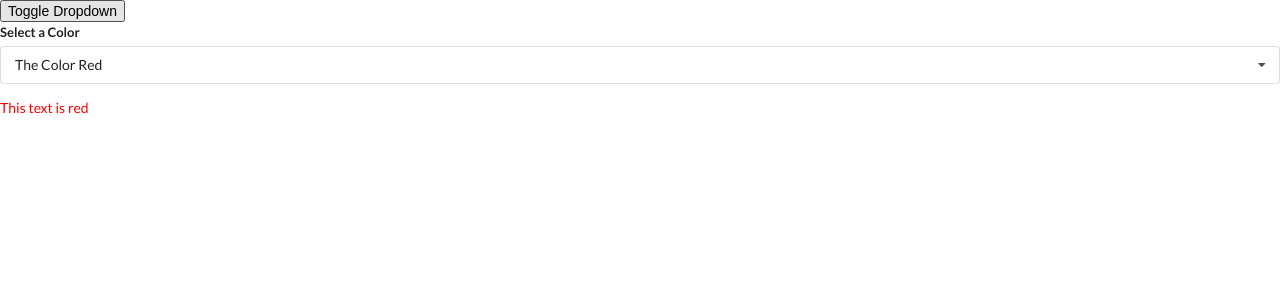
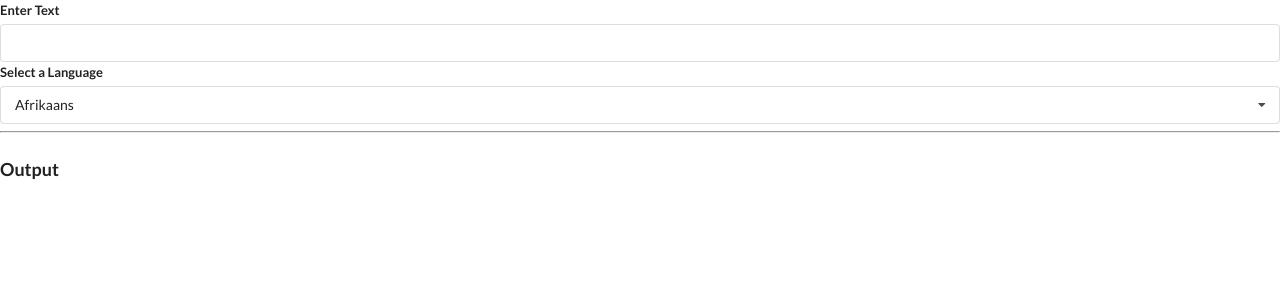
Before and after one commit to nevsky118/Modern-React-with-Redux-Course, a React (Create React App) app in the folder widgets/: page / in a window 1280 px wide. Shown: the top 300 px of the page. Built offline with nearby package versions, Linux system fonts and the light colour scheme.

Commit message:
192 Building the Convert Component

```diff
--- a/widgets/src/App.js
+++ b/widgets/src/App.js
@@ -2,6 +2,7 @@
 import Accordion from './components/Accordion';
 import Dropdown from './components/Dropdown';
 import Search from './components/Search';
+import Translate from './components/Translate';
 
 const items = [
 	{
@@ -34,22 +35,9 @@
 ];
 
 export default () => {
-	const [selected, setSelected] = useState(options[0]);
-	const [showDropdown, setShowDropdown] = useState(true);
-
 	return (
 		<div>
-			<button onClick={() => setShowDropdown(!showDropdown)}>
-				Toggle Dropdown
-			</button>
-
-			{showDropdown ? (
-				<Dropdown
-					onSelectedChange={setSelected}
-					selected={selected}
-					options={options}
-				/>
-			) : null}
+			<Translate />
 		</div>
 	);
 };
--- /dev/null
+++ b/widgets/src/components/Convert.js
@@ -0,0 +1,11 @@
+import React, { useState, useEffect } from 'react';
+
+const Convert = ({ language, text }) => {
+	useEffect(() => {
+		console.log('new language or text');
+	}, [language, text]);
+
+	return <div />;
+};
+
+export default Convert;
--- a/widgets/src/components/Dropdown.js
+++ b/widgets/src/components/Dropdown.js
@@ -1,6 +1,6 @@
 import React, { useState, useEffect, useRef } from 'react';
 
-const Dropdown = ({ options, selected, onSelectedChange }) => {
+const Dropdown = ({ options, selected, onSelectedChange, label }) => {
 	const [open, setOpen] = useState(false);
 	const ref = useRef();
 
@@ -41,7 +41,7 @@
 	return (
 		<div ref={ref} className="ui form">
 			<div className="field">
-				<label className="label">Select a Color</label>
+				<label className="label">{label}</label>
 				<div
 					onClick={() => setOpen(!open)}
 					className={`ui selection dropdown ${open ? 'visible active' : ''}`}
@@ -53,7 +53,7 @@
 					</div>
 				</div>
 			</div>
-			<p style={{ color: selected.value }}>This text is {selected.value}</p>
+			{/* <p style={{ color: selected.value }}>This text is {selected.value}</p> */}
 		</div>
 	);
 };
--- /dev/null
+++ b/widgets/src/components/Translate.js
@@ -0,0 +1,46 @@
+// AIzaSyCHUCmpR7cT_yDFHC98CZJy2LTms-IwDlM
+import React, { useState } from 'react';
+import Convert from './Convert';
+import Dropdown from './Dropdown';
+
+const options = [
+	{
+		label: 'Afrikaans',
+		value: 'af',
+	},
+	{
+		label: 'Arabic',
+		value: 'ar',
+	},
+	{
+		label: 'Hindi',
+		value: 'hi',
+	},
+];
+
+const Translate = () => {
+	const [language, setLanguage] = useState(options[0]);
+	const [text, setText] = useState('');
+
+	return (
+		<div>
+			<div className="ui form">
+				<div className="field">
+					<label>Enter Text</label>
+					<input value={text} onChange={e => setText(e.target.value)} />
+				</div>
+			</div>
+			<Dropdown
+				label="Select a Language"
+				selected={language}
+				onSelectedChange={setLanguage}
+				options={options}
+			/>
+			<hr />
+			<h3 className="ui header">Output</h3>
+			<Convert text={text} language={language} />
+		</div>
+	);
+};
+
+export default Translate;
```
